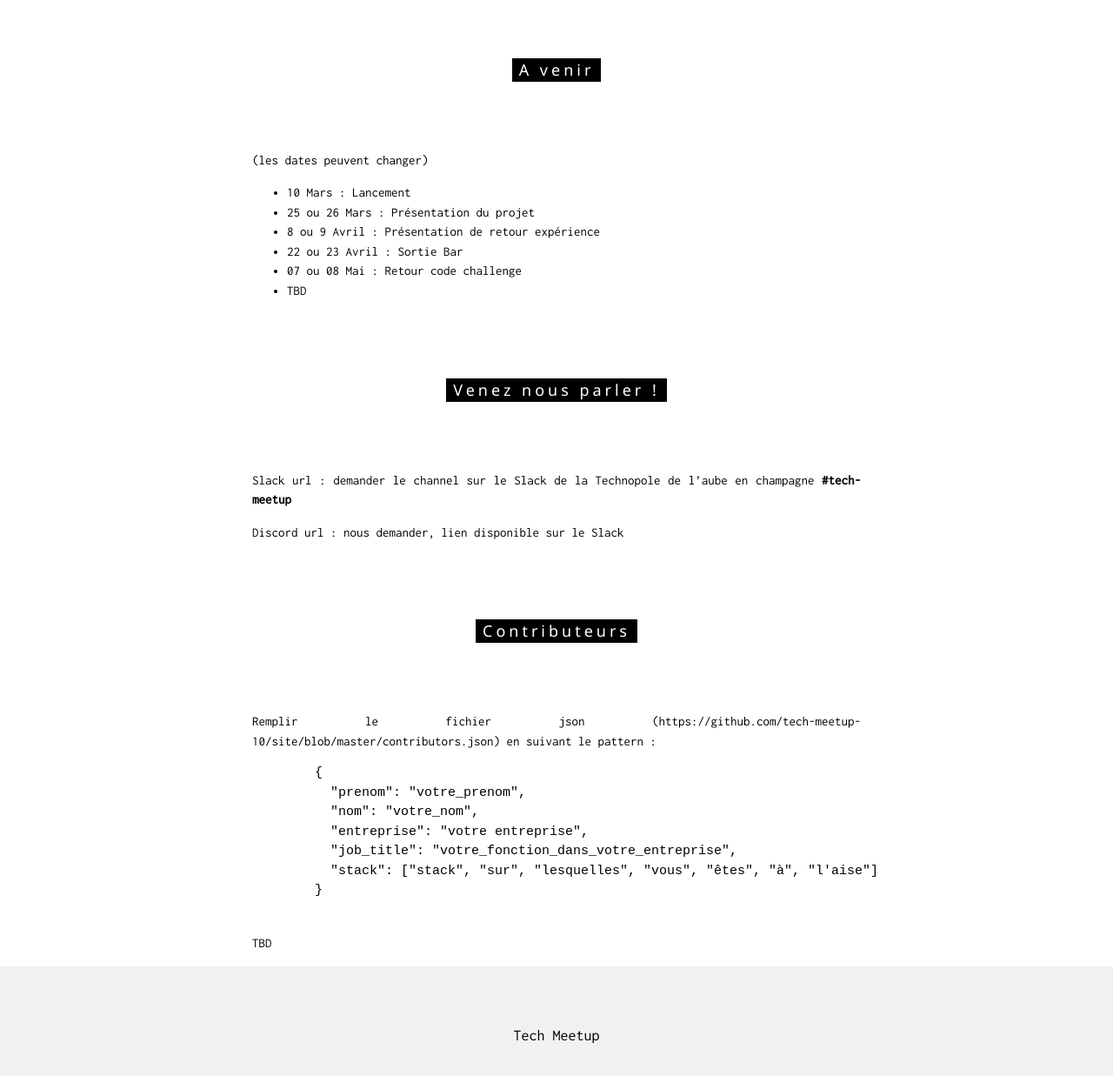
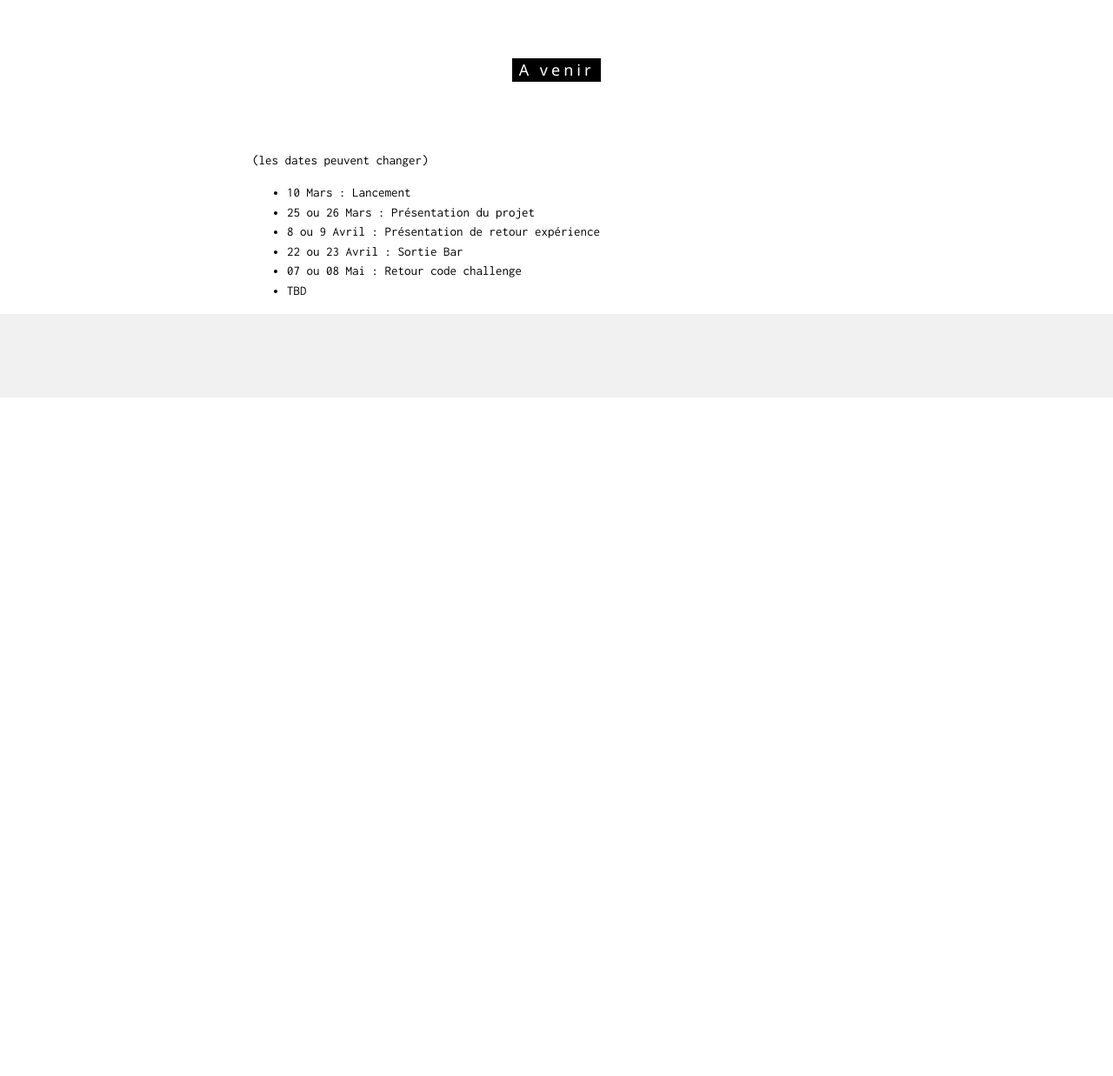
Before and after one commit to tech-meetup-10/site, a plain HTML site: page index.html in a window 1280 px wide. Shown: the part 855-2092 px from the top of the page at 87% size. After the commit the page ends 1312 px from the top, so only its background shows below. Drawn offline with nearby package versions, Linux system fonts and the light colour scheme.

Commit message:
Remove non necessary blocs

```diff
--- a/index.html
+++ b/index.html
@@ -63,16 +63,16 @@
 </div>
 
 <!-- channels -->
-<div class="w3-container" id="channels">
+<!-- <div class="w3-container" id="channels">
   <div class="w3-content" style="max-width:700px">
     <h5 class="w3-center w3-padding-64"><span class="w3-tag w3-wide">Venez nous parler !</span></h5>
     <p>Slack url : demander le channel sur le Slack de la Technopole de l’aube en champagne <b>#tech-meetup</b></p>
     <p>Discord url : nous demander, lien disponible sur le Slack</p>
   </div>
 </div>
-
+ -->
 <!-- contributors -->
-<div class="w3-container" id="contributors">
+<!-- <div class="w3-container" id="contributors">
   <div class="w3-content" style="max-width:700px">
     <h5 class="w3-center w3-padding-64"><span class="w3-tag w3-wide">Contributeurs</span></h5>
     <p>Remplir le fichier json (https://github.com/tech-meetup-10/site/blob/master/contributors.json) en suivant le pattern : </p>
@@ -93,11 +93,11 @@
       <p>TBD</p>
     </div>
   </div>
-</div>
+</div> -->
 
 <!-- Footer -->
 <footer class="w3-center w3-light-grey w3-padding-48 w3-large">
-  <p>Tech Meetup</a></p>
+<!--   <p>Tech Meetup</a></p> -->
 </footer>
 
 </body>
```
